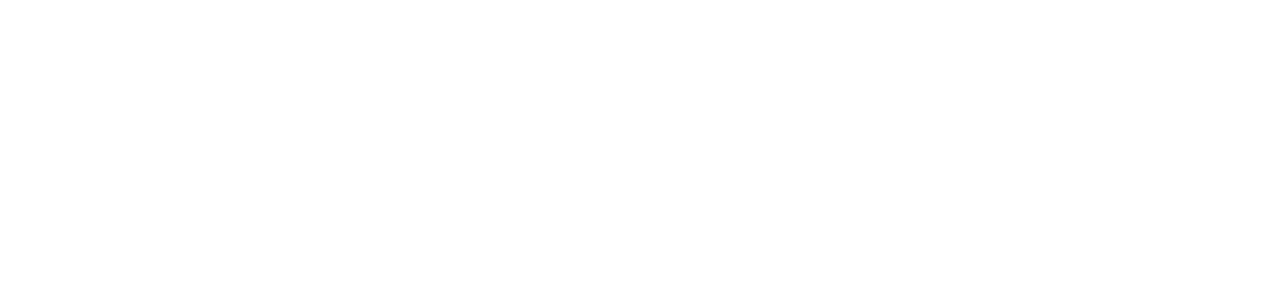
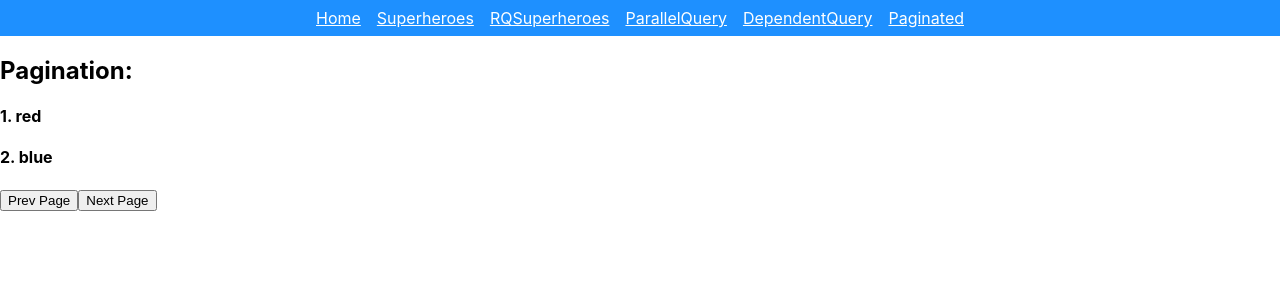
Before and after one commit to JavaScriptForEverything/react-query-demo, a React (Create React App) app: page /paginated in a window 1280 px wide. Before the commit this address had no page. Shown: the top 300 px of the page. Built offline with nearby package versions, Linux system fonts and the light colour scheme; data requests are answered from the project's data file.

Commit message:
create pagination

```diff
--- a/src/App.js
+++ b/src/App.js
@@ -1,6 +1,6 @@
 import { Route, Routes } from 'react-router-dom'
 
-import { Home, Superheroes, RQSuperheroes, RQSuperhero, ParallelQuery, DependentQuery } from './pages'
+import { Home, Superheroes, RQSuperheroes, RQSuperhero, ParallelQuery, DependentQuery, Paginated } from './pages'
 
 const App = () => {
 
@@ -13,6 +13,7 @@
 				<Route path='/rq-superheroes/:heroId' element={<RQSuperhero />} />
 				<Route path='/parallel-query' element={<ParallelQuery heroIds={[1, 3]} />} />
 				<Route path='/dependent-query' element={<DependentQuery userId='vishwas@example.com' />} />
+				<Route path='/paginated' element={<Paginated />} />
 			</Routes>
 		</>
 	)
--- a/src/layout/index.js
+++ b/src/layout/index.js
@@ -4,8 +4,9 @@
 	{ path: '/', label: 'Home' },
 	{ path: '/superheroes', label: 'Superheroes' },
 	{ path: '/rq-superheroes', label: 'RQSuperheroes' },
-	{ path: `/parallel-query`, label: 'ParallelQuery' },
-	{ path: `/dependent-query`, label: 'DependentQuery' },
+	{ path: '/parallel-query', label: 'ParallelQuery' },
+	{ path: '/dependent-query', label: 'DependentQuery' },
+	{ path: '/paginated', label: 'Paginated' },
 ]
 
 const Layout = ({ children }) => {
--- a/src/pages/index.js
+++ b/src/pages/index.js
@@ -4,3 +4,4 @@
 export * from './rqSuperhero'
 export * from './parallelQuery'
 export * from './dependentQuery'
+export * from './paginated'
--- /dev/null
+++ b/src/pages/paginated.js
@@ -0,0 +1,32 @@
+import { useQuery } from 'react-query'
+import Layout from '../layout'
+import axios from 'axios'
+import { useState } from 'react'
+
+const getColors = ({ queryKey }) => {
+	const page = queryKey[1]
+	return axios.get(`http://localhost:5000/colors?_limit=2&_page=${page}`)
+}
+
+export const Paginated = () => {
+	const [ page, setPage ] = useState(1)
+	const { isLoading, data: colors, isError, error, isFetching } = useQuery(['colors', page ], getColors, {
+		keepPreviousData: true
+	})
+
+	if(isLoading) return <Layout> <p>Loading...</p> </Layout>
+	if(isError) return <Layout> <p>{error.message}</p> </Layout>
+
+	return (
+		<Layout>
+			<h2>Pagination: {isFetching && 'loading...'}</h2>
+
+				{colors?.data.map(hero => <h4 key={hero.id}>
+					{hero.id}. {hero.label}
+				</h4>)}
+
+			<button onClick={() => setPage(page - 1)}>Prev Page</button>
+			<button onClick={() => setPage(page + 1)}>Next Page</button>
+		</Layout>
+	)
+}
```
Also changed, not shown: 1 other file (tests, documents, lock files or other folders).
